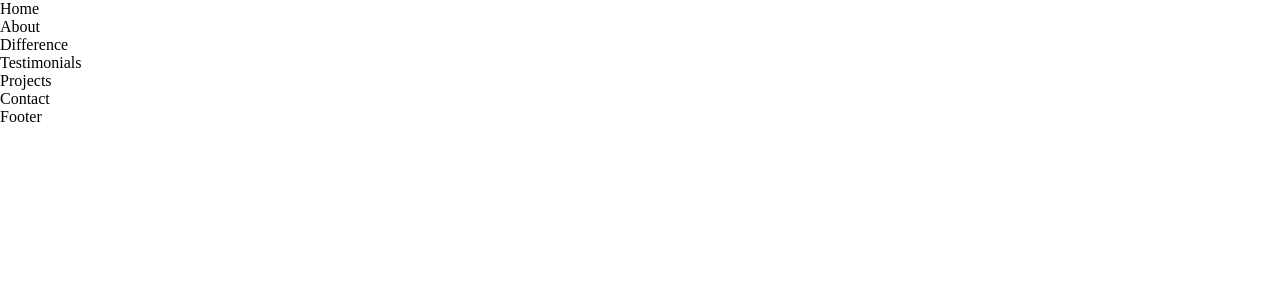
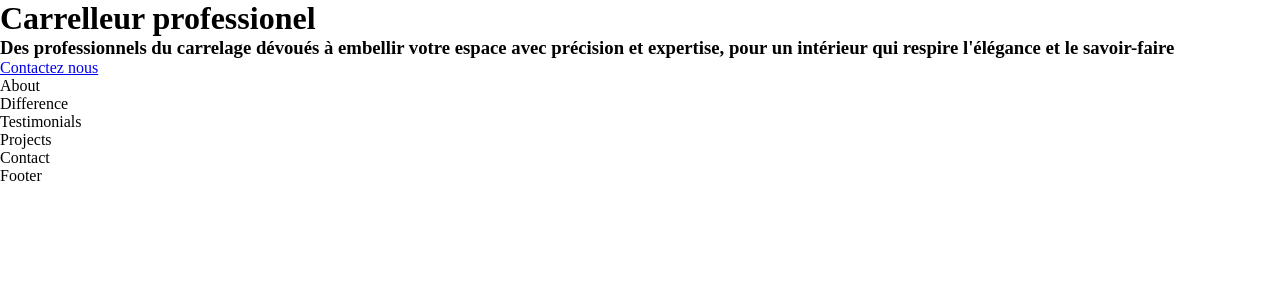
Before and after one commit to dieum512/Pro-carrellage, a React (Create React App) app: page / in a window 1280 px wide. Shown: the top 300 px of the page. Built offline with nearby package versions, Linux system fonts and the light colour scheme.

Commit message:
Update the homepage

```diff
--- a/src/components/Home/Home.jsx
+++ b/src/components/Home/Home.jsx
@@ -2,7 +2,15 @@ import React from 'react';
 import './home.css';
 
 const Home = () => (
-  <div>Home</div>
+  <div className="container">
+    <div className="home__cont">
+      <div className="info__cont">
+        <h1>Carrelleur professionel</h1>
+        <h3>Des professionnels du carrelage dévoués à embellir votre espace avec précision et expertise, pour un intérieur qui respire l'élégance et le savoir-faire</h3>
+        <a href="#contact">Contactez nous</a>
+      </div>
+    </div>
+  </div>
 );
 
 export default Home;
```
